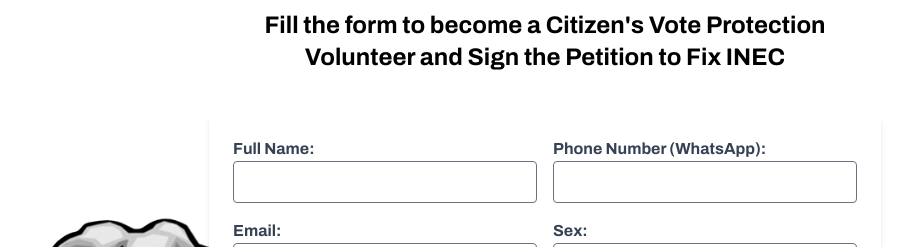
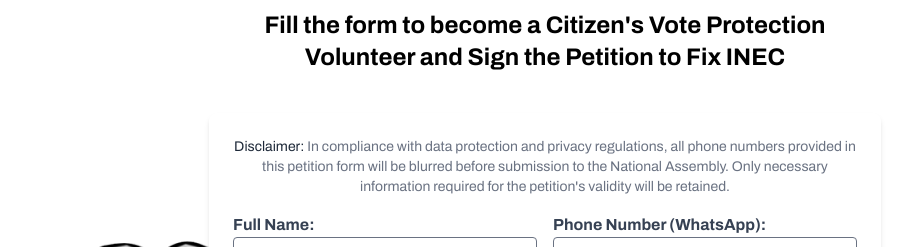
Before and after one commit to Endgame-Tech/project-2027-app, a React (Vite) app in the folder frontend/: page /petition in a window 1280 px wide. Shown: the part 1200-1447 px from the top of the page, without its empty margins (95-1006 px from the left). Built offline with nearby package versions, Linux system fonts and the light colour scheme; no server answers.

Commit message:
Added Disclaimer to the petition form

```diff
--- a/frontend/src/components/PetitionForm.jsx
+++ b/frontend/src/components/PetitionForm.jsx
@@ -98,7 +98,9 @@
 
   return (
     <form onSubmit={handleSubmit} className="bg-white p-6 rounded-lg shadow-md w-full max-w-2xl grid md:grid-cols-2 gap-4">
-
+      <div className="col-span-2 text-center text-sm text-gray-500">
+        <span className="text-gray-800">Disclaimer:</span> In compliance with data protection and privacy regulations, all phone numbers provided in this petition form will be blurred before submission to the National Assembly. Only necessary information required for the petition's validity will be retained.
+      </div>
 
       <div className="col-span-2 md:col-span-1">
         <label className="block text-gray-700 font-bold">Full Name:</label>
@@ -269,6 +271,7 @@
       <button type="submit" className="bg-red-600 text-white px-4 py-2 rounded w-full col-span-2" disabled={loading}>
         {loading ? "Submitting..." : "Submit"}
       </button>
+
     </form>
   );
 };
```
Also changed, not shown: 1 other file (tests, documents, lock files or other folders).
